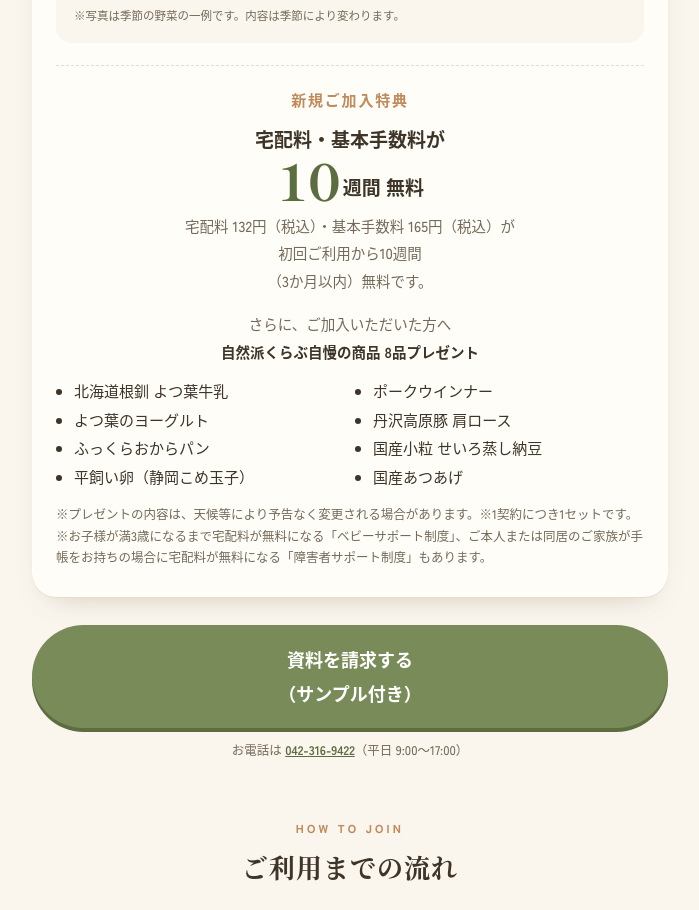
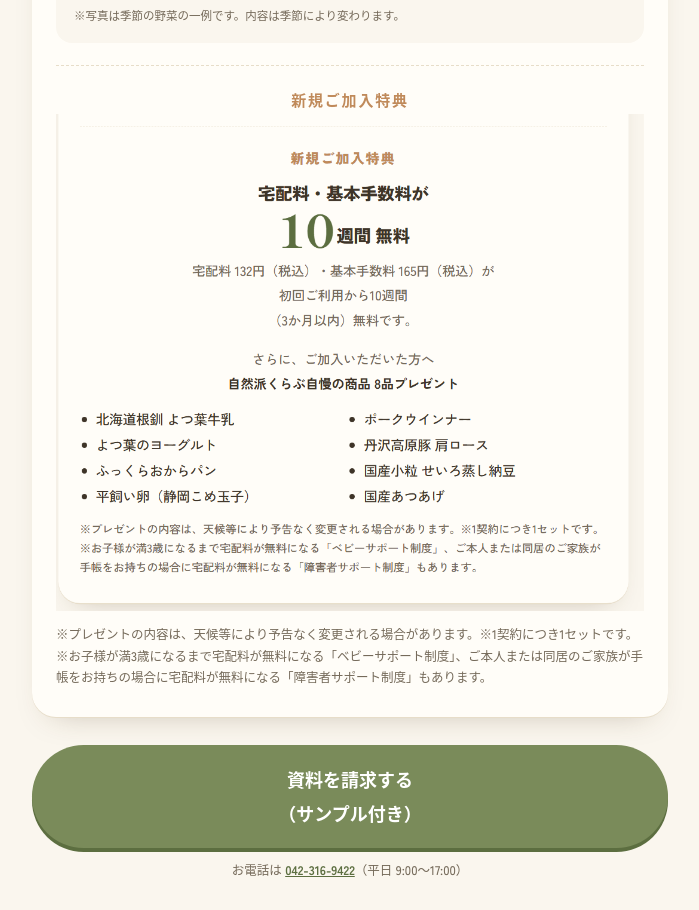
Before and after one commit to shizenha-club/shizenha-takuhai-lp, a plain HTML site: page index.html in a window 1280 px wide. Shown: the part 7639-8549 px from the top of the page, without its empty margins (290-989 px from the left). Drawn offline with Linux system fonts and the light colour scheme.

Commit message:
新規ご加入特典を画像パネルに差し替え
Added an image for the new membership benefits section.

```diff
--- a/index.html
+++ b/index.html
@@ -367,10 +367,10 @@ body.toc-open .toc-backdrop{opacity:1;pointer-events:auto}
       </div>
       <div class="eight">
         <h3>新規ご加入特典</h3>
-        <div class="big">宅配料・基本手数料が<br><span class="num">10</span>週間 無料</div>
-        <p class="detail">宅配料 132円（税込）・基本手数料 165円（税込）が<br>初回ご利用から10週間<br>（3か月以内）無料です。</p>
-        <p class="detail" style="margin-top:16px">さらに、ご加入いただいた方へ<br><b style="color:var(--ink);white-space:nowrap;font-size:min(14.5px,3.8vw)">自然派くらぶ自慢の商品 8品プレゼント</b></p>
-        <ul><li>北海道根釧 よつ葉牛乳</li><li>よつ葉のヨーグルト</li><li>ふっくらおからパン</li><li>平飼い卵（静岡こめ玉子）</li><li>ポークウインナー</li><li>丹沢高原豚 肩ロース</li><li>国産小粒 せいろ蒸し納豆</li><li>国産あつあげ</li></ul>
+        <img src="tokuten-panel.png" alt="新規ご加入特典：宅配料・基本手数料が10週間無料。さらに、ご加入いただいた方へ自然派くらぶ自慢の商品8品プレゼント">
+
+
+
         <p class="note">※プレゼントの内容は、天候等により予告なく変更される場合があります。※1契約につき1セットです。<br>※お子様が満3歳になるまで宅配料が無料になる「ベビーサポート制度」、ご本人または同居のご家族が手帳をお持ちの場合に宅配料が無料になる「障害者サポート制度」もあります。</p>
       </div>
     </div>
```
